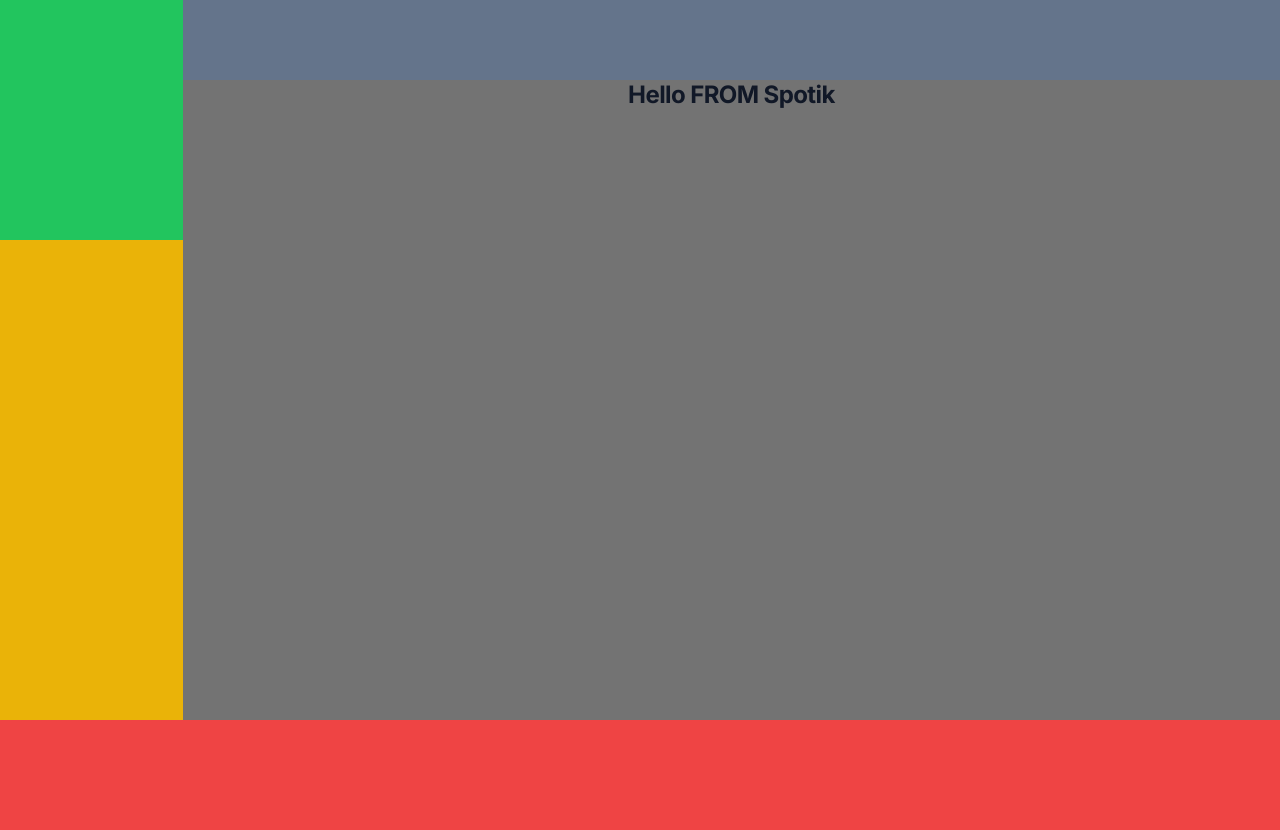
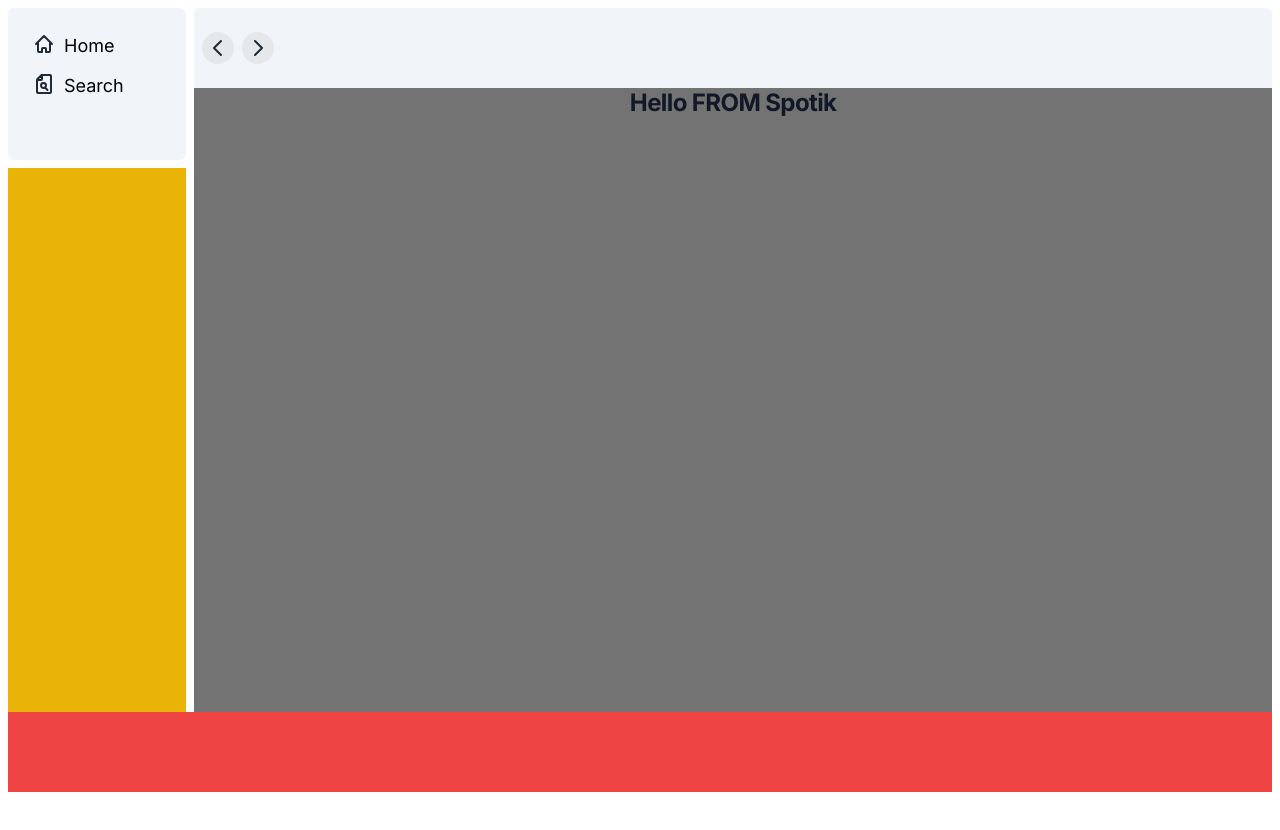
Before and after one commit to kysonic/spotik, a Next.js app: page / in a window 1280 px wide. Shown: the top 830 px of the page. After the commit the page ends 800 px from the top, so only its background shows below. Built offline with nearby package versions, Linux system fonts and the light colour scheme.

Commit message:
feat: navigation

```diff
--- a/src/app/(home)/layout.tsx
+++ b/src/app/(home)/layout.tsx
@@ -1,15 +1,18 @@
+import SearchNav from "@/components/features/navigation/search-nav/SearchNav";
+import TopNav from "@/components/features/navigation/top-nav/TopNav";
+
 export type MainLayoutProps = Readonly<{
   children: React.ReactNode;
 }>;
 
 export default function MainLayout({ children }: MainLayoutProps) {
   return (
-    <div className="min-h-screen main-layout">
-      <div className="bg-slate-500 min-h-96" style={{ gridArea: 'nav' }}></div>
-      <div className="bg-green-500 min-h-96 hidden md:block" style={{ gridArea: 'sidenav' }}></div>
-      <div className="bg-neutral-500 min-h-96" style={{ gridArea: 'content' }}>{children}</div>
-      <div className="bg-yellow-500 min-h-96" style={{ gridArea: 'library' }}></div>
-      <div className="bg-red-500 min-h-96" style={{ gridArea: 'player' }}></div>
+    <div className="min-h-screen main-layout p-0 sm:p-2">
+      <div style={{ gridArea: 'nav' }}><TopNav /></div>
+      <div className="hidden md:block mb-2" style={{ gridArea: 'sidenav' }}><SearchNav /></div>
+      <div className="bg-neutral-500 min-h-96 md:min-h-0" style={{ gridArea: 'content' }}>{children}</div>
+      <div className="bg-yellow-500 min-h-96 md:min-h-0" style={{ gridArea: 'library' }}></div>
+      <div className="bg-red-500 min-h-96 md:min-h-0" style={{ gridArea: 'player' }}></div>
     </div>
   );
 }
--- a/src/app/(home)/page.tsx
+++ b/src/app/(home)/page.tsx
@@ -1,11 +1,9 @@
 import Heading from '@/components/ui/typography/Heading';
-import { UserButton } from '@clerk/nextjs';
 
 export default function Home() {
   return (
     <main>
       <Heading>Hello FROM Spotik</Heading>
-      <UserButton />
     </main>
   );
 }
--- a/src/app/globals.css
+++ b/src/app/globals.css
@@ -39,7 +39,9 @@
       'player player player';
 
     grid-template-columns: 1fr 3fr 3fr;
-    grid-template-rows: 80px 160px 1fr 80px;
+    grid-template-rows: 80px 80px 1fr 80px;
+
+    column-gap: 8px;
   }
 
   @media (max-width: theme('screens.md')) {
--- /dev/null
+++ b/src/components/features/global/navigation/Navigation.tsx
@@ -0,0 +1,16 @@
+import IconButton from '@/components/ui/buttons/IconButton';
+import LeftArrowIcon from '@/components/ui/icons/LeftArrowIcon';
+import RightArrowIcon from '@/components/ui/icons/RightArrowIcon';
+
+export default function GlobalNavigation() {
+  return (
+    <div className="flex gap-2 items-center">
+      <IconButton>
+        <LeftArrowIcon />
+      </IconButton>
+      <IconButton>
+        <RightArrowIcon />
+      </IconButton>
+    </div>
+  );
+}
--- /dev/null
+++ b/src/components/features/navigation/search-nav/SearchNav.tsx
@@ -0,0 +1,15 @@
+import HomeIcon from '@/components/ui/icons/HomeIcon';
+import SearchIcon from '@/components/ui/icons/SearchIcon';
+import IconLink from '@/components/ui/navigation/IconLink';
+
+export default function SearchNav() {
+  return (
+    <div
+      className="flex flex-col items-start justify-start h-full p-6 rounded-md bg-slate-100 gap-4"
+      style={{ marginBottom: '-50px' }}
+    >
+      <IconLink title="Home" href="/" Icon={<HomeIcon />} />
+      <IconLink title="Search" href="/search" Icon={<SearchIcon />} />
+    </div>
+  );
+}
--- /dev/null
+++ b/src/components/features/navigation/top-nav/TopNav.tsx
@@ -0,0 +1,11 @@
+import { UserButton } from '@clerk/nextjs';
+import GlobalNavigation from '@/components/features/global/navigation/Navigation';
+
+export default function TopNav() {
+  return (
+    <div className="flex justify-between items-center h-full p-2 rounded-t-md bg-slate-100">
+      <GlobalNavigation />
+      <UserButton />
+    </div>
+  )
+}
--- /dev/null
+++ b/src/components/ui/buttons/IconButton.tsx
@@ -0,0 +1,11 @@
+export type IconButtonProps = {
+  children: React.ReactNode;
+};
+
+export default function IconButton({ children }: IconButtonProps) {
+  return (
+    <div className="flex items-center justify-center w-8 h-8 rounded-full bg-gray-200 cursor-pointer hover:bg-gray-300">
+      {children}
+    </div>
+  );
+}
--- /dev/null
+++ b/src/components/ui/icons/HomeIcon.tsx
@@ -0,0 +1,19 @@
+export default function HomeIcon() {
+  return (
+    <svg
+      className="w-6 h-6 text-gray-800 dark:text-white"
+      aria-hidden="true"
+      xmlns="http://www.w3.org/2000/svg"
+      fill="none"
+      viewBox="0 0 24 24"
+    >
+      <path
+        stroke="currentColor"
+        stroke-linecap="round"
+        stroke-linejoin="round"
+        stroke-width="2"
+        d="m4 12 8-8 8 8M6 10.5V19c0 .6.4 1 1 1h3v-3c0-.6.4-1 1-1h2c.6 0 1 .4 1 1v3h3c.6 0 1-.4 1-1v-8.5"
+      />
+    </svg>
+  );
+}
--- /dev/null
+++ b/src/components/ui/icons/LeftArrowIcon.tsx
@@ -0,0 +1,19 @@
+export default function LeftArrowIcon() {
+  return (
+    <svg
+      className="w-6 h-6 text-gray-800 dark:text-white"
+      aria-hidden="true"
+      xmlns="http://www.w3.org/2000/svg"
+      fill="none"
+      viewBox="0 0 24 24"
+    >
+      <path
+        stroke="currentColor"
+        stroke-linecap="round"
+        stroke-linejoin="round"
+        stroke-width="2"
+        d="m15 19-7-7 7-7"
+      />
+    </svg>
+  );
+}
--- /dev/null
+++ b/src/components/ui/icons/RightArrowIcon.tsx
@@ -0,0 +1,19 @@
+export default function LeftArrowIcon() {
+  return (
+    <svg
+      className="w-6 h-6 text-gray-800 dark:text-white"
+      aria-hidden="true"
+      xmlns="http://www.w3.org/2000/svg"
+      fill="none"
+      viewBox="0 0 24 24"
+    >
+      <path
+        stroke="currentColor"
+        stroke-linecap="round"
+        stroke-linejoin="round"
+        stroke-width="2"
+        d="m9 5 7 7-7 7"
+      />
+    </svg>
+  );
+}
--- /dev/null
+++ b/src/components/ui/icons/SearchIcon.tsx
@@ -0,0 +1,19 @@
+export default function HomeIcon() {
+  return (
+    <svg
+      className="w-6 h-6 text-gray-800 dark:text-white"
+      aria-hidden="true"
+      xmlns="http://www.w3.org/2000/svg"
+      fill="none"
+      viewBox="0 0 24 24"
+    >
+      <path
+        stroke="currentColor"
+        stroke-linecap="round"
+        stroke-linejoin="round"
+        stroke-width="2"
+        d="M10 3v4c0 .6-.4 1-1 1H5m8 7.5 2.5 2.5M19 4v16c0 .6-.4 1-1 1H6a1 1 0 0 1-1-1V8c0-.4.1-.6.3-.8l4-4 .6-.2H18c.6 0 1 .4 1 1Zm-5 9.5a2.5 2.5 0 1 1-5 0 2.5 2.5 0 0 1 5 0Z"
+      />
+    </svg>
+  );
+}
--- /dev/null
+++ b/src/components/ui/navigation/IconLink.tsx
@@ -0,0 +1,18 @@
+import Link from "next/link";
+
+export type IconLinkProps = {
+  Icon: React.ReactNode;
+  title: string;
+  href: string;
+}
+
+export default function IconLink({ Icon, title, href }: IconLinkProps) {
+  return (
+    <Link href={href}>
+      <div className="flex items-center justify-start hover:underline">
+        {Icon}
+        <div className="ml-2 text text-lg leading-4 pt-1">{title}</div>
+      </div>
+    </Link>
+  )
+}
```
